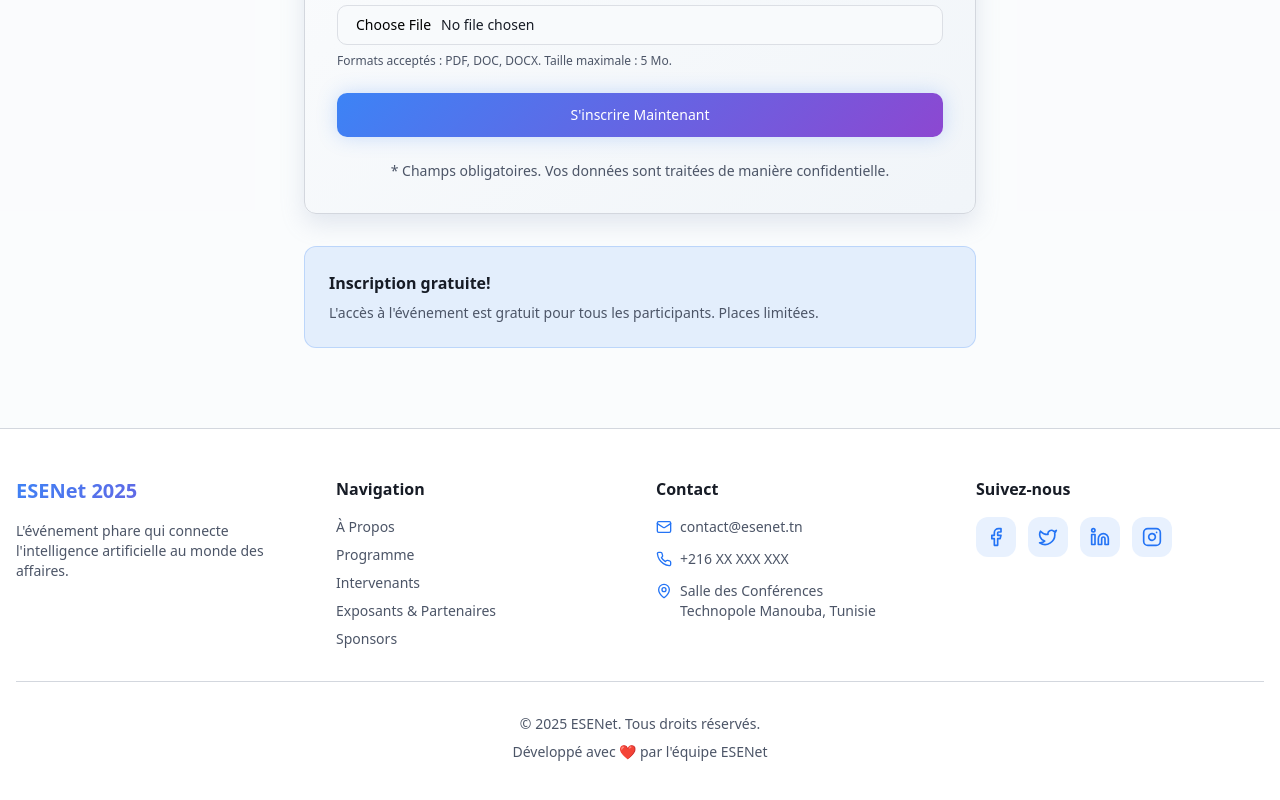
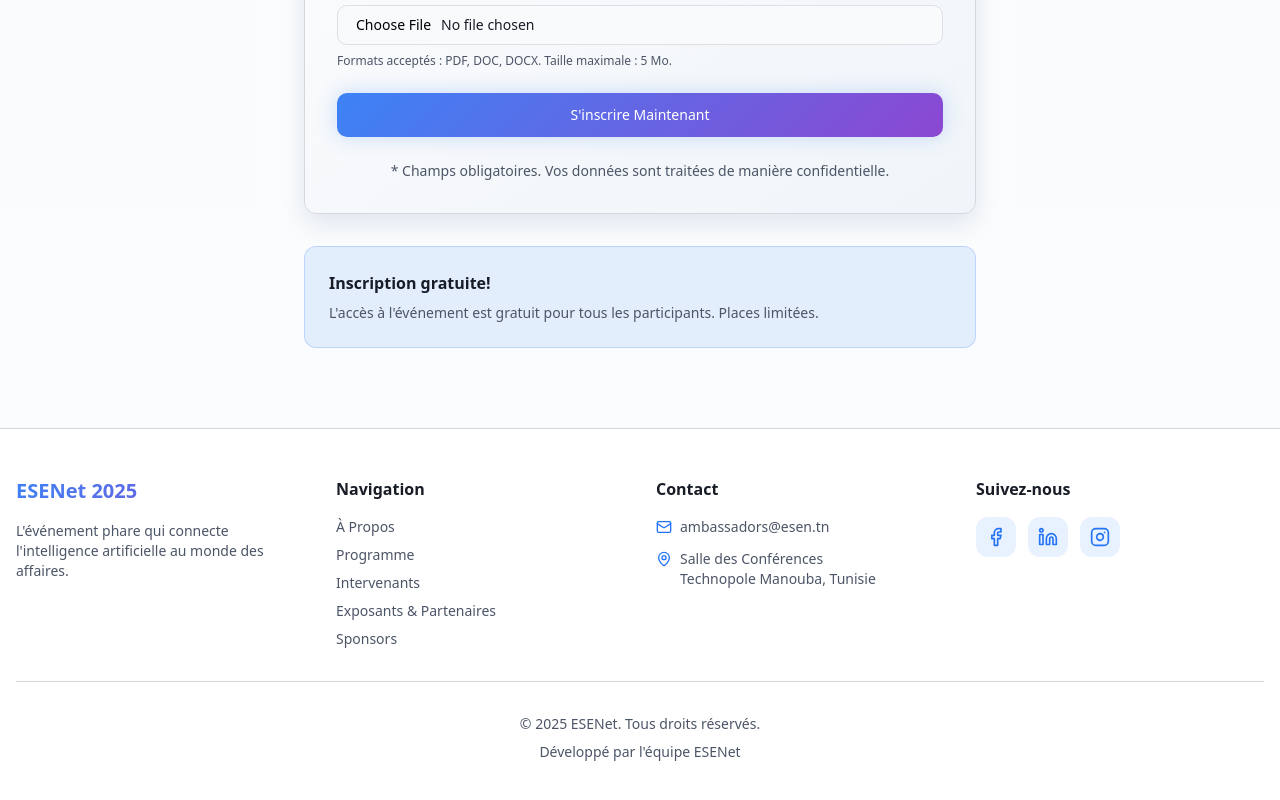
Before and after one commit to BTR5160/esenet, a React (Vite) app: page / in a window 1280 px wide. Shown: the part 9188-9988 px from the top of the page. Built offline with nearby package versions, Linux system fonts and the light colour scheme.

Commit message:
your message

```diff
--- a/src/components/sections/Footer.tsx
+++ b/src/components/sections/Footer.tsx
@@ -46,12 +46,8 @@ export const Footer = () => {
               <li className="flex items-start gap-2 text-muted-foreground">
                 <Mail className="w-4 h-4 mt-0.5 text-primary" />
                 <a href="mailto:contact@esenet.tn" className="hover:text-primary transition-colors">
-                  contact@esenet.tn
+                  ambassadors@esen.tn
                 </a>
-              </li>
-              <li className="flex items-start gap-2 text-muted-foreground">
-                <Phone className="w-4 h-4 mt-0.5 text-primary" />
-                <span>+216 XX XXX XXX</span>
               </li>
               <li className="flex items-start gap-2 text-muted-foreground">
                 <MapPin className="w-4 h-4 mt-0.5 text-primary" />
@@ -65,10 +61,9 @@ export const Footer = () => {
             <h4 className="font-semibold mb-4 text-foreground">Suivez-nous</h4>
             <div className="flex gap-3">
               {[
-                { icon: Facebook, href: '#' },
-                { icon: Twitter, href: '#' },
-                { icon: Linkedin, href: '#' },
-                { icon: Instagram, href: '#' },
+                { icon: Facebook, href: 'https://www.facebook.com/profile.php?id=61581579317140' },
+                { icon: Linkedin, href: 'https://www.linkedin.com/school/esenien/posts/?feedView=all' },
+                { icon: Instagram, href: 'https://www.instagram.com/esenet.tn/' },
               ].map((social, index) => {
                 const Icon = social.icon;
                 return (
@@ -90,7 +85,7 @@ export const Footer = () => {
         <div className="border-t border-border pt-8 text-center text-sm text-muted-foreground">
           <p>&copy; 2025 ESENet. Tous droits réservés.</p>
           <p className="mt-2">
-            Développé avec ❤️ par l'équipe ESENet
+            Développé par l'équipe ESENet
           </p>
         </div>
       </div>
```
Also changed, not shown: src/assets/logoo.png.
